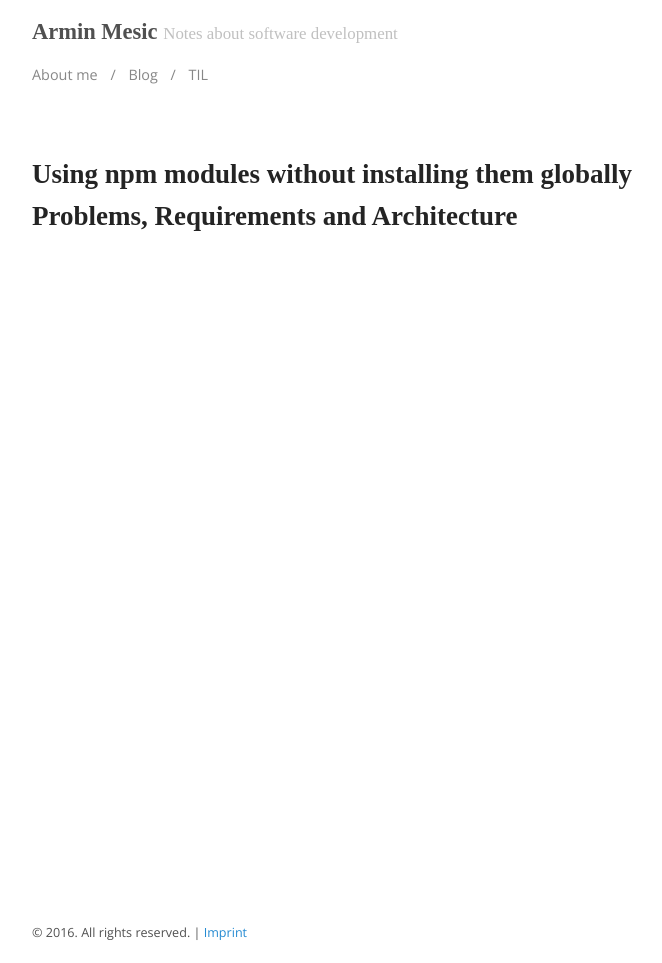
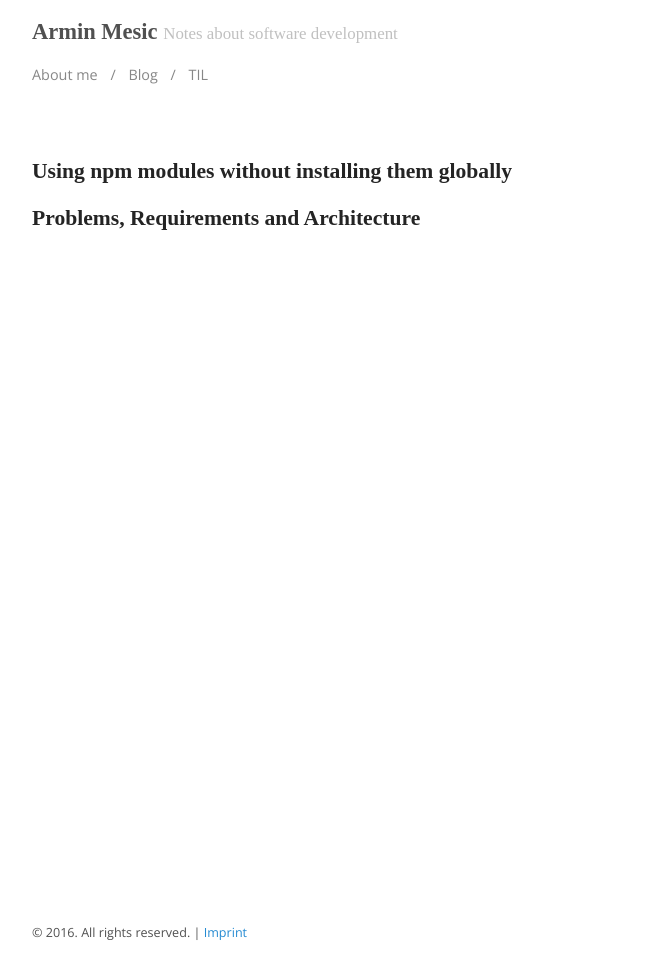
Before and after one commit to arminmesic/arminmesic.github.io, a Jekyll site: the page built from index.html, in a window 1280 px wide. Shown: the whole page, without its empty margins (293-955 px from the left). Built offline with Jekyll 4.4.1, drawn with Linux system fonts in a browser that asks for light colours; some web fonts are replaced; the list of posts is cut into pages by our own code.

Commit message:
Adjust styling for smaller screens

```diff
--- a/_sass/_posts.scss
+++ b/_sass/_posts.scss
@@ -19,7 +19,7 @@
 }
 .page-title,
 .post-title {
-  font-size: 1.5rem;
+  font-size: 1.2rem;
   margin-top: 0;
 }
 
@@ -77,3 +77,9 @@
     color: #242424;
   }
 }
+
+.post-list {
+    .article {
+        margin-bottom: 20px;
+    }
+}
```
